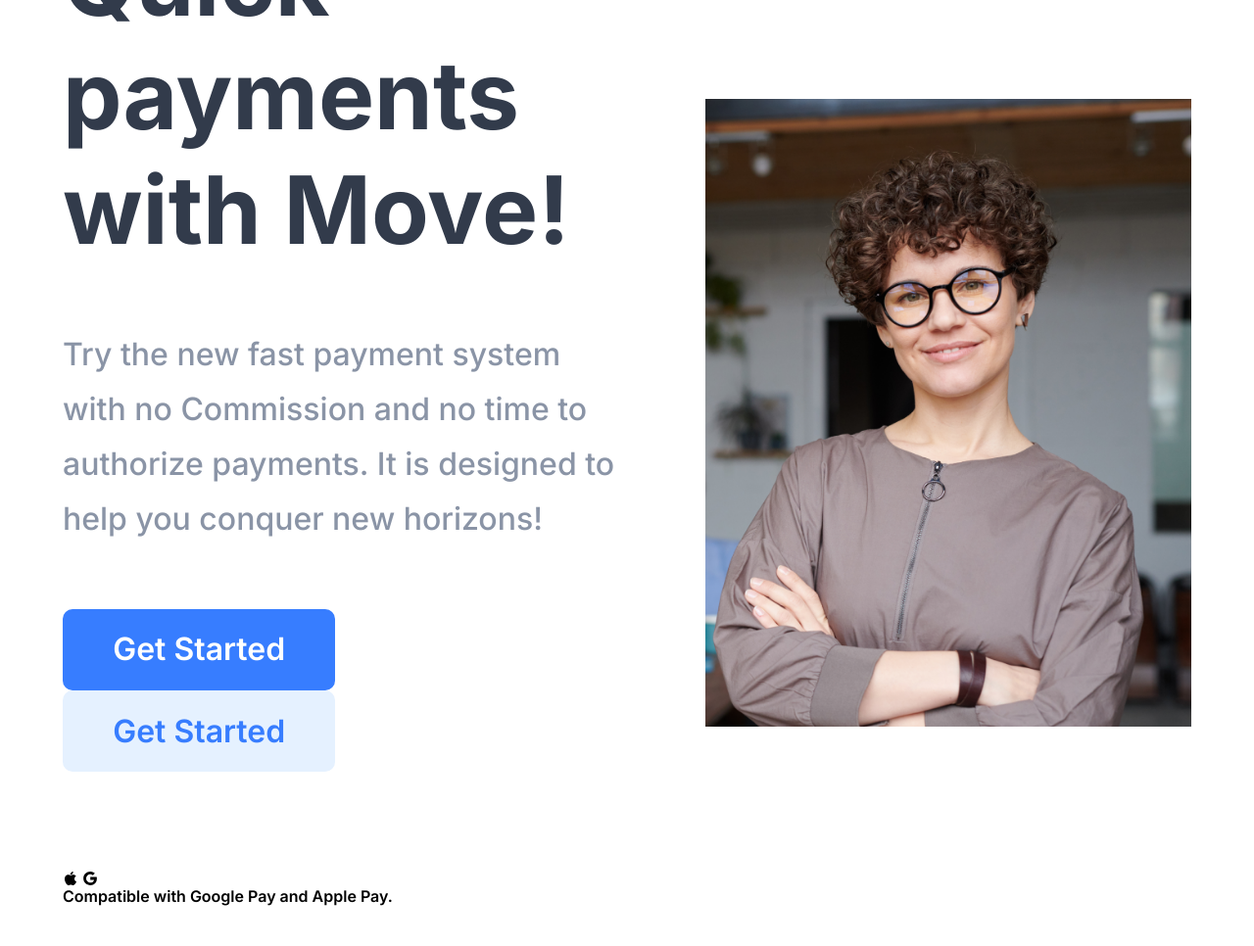
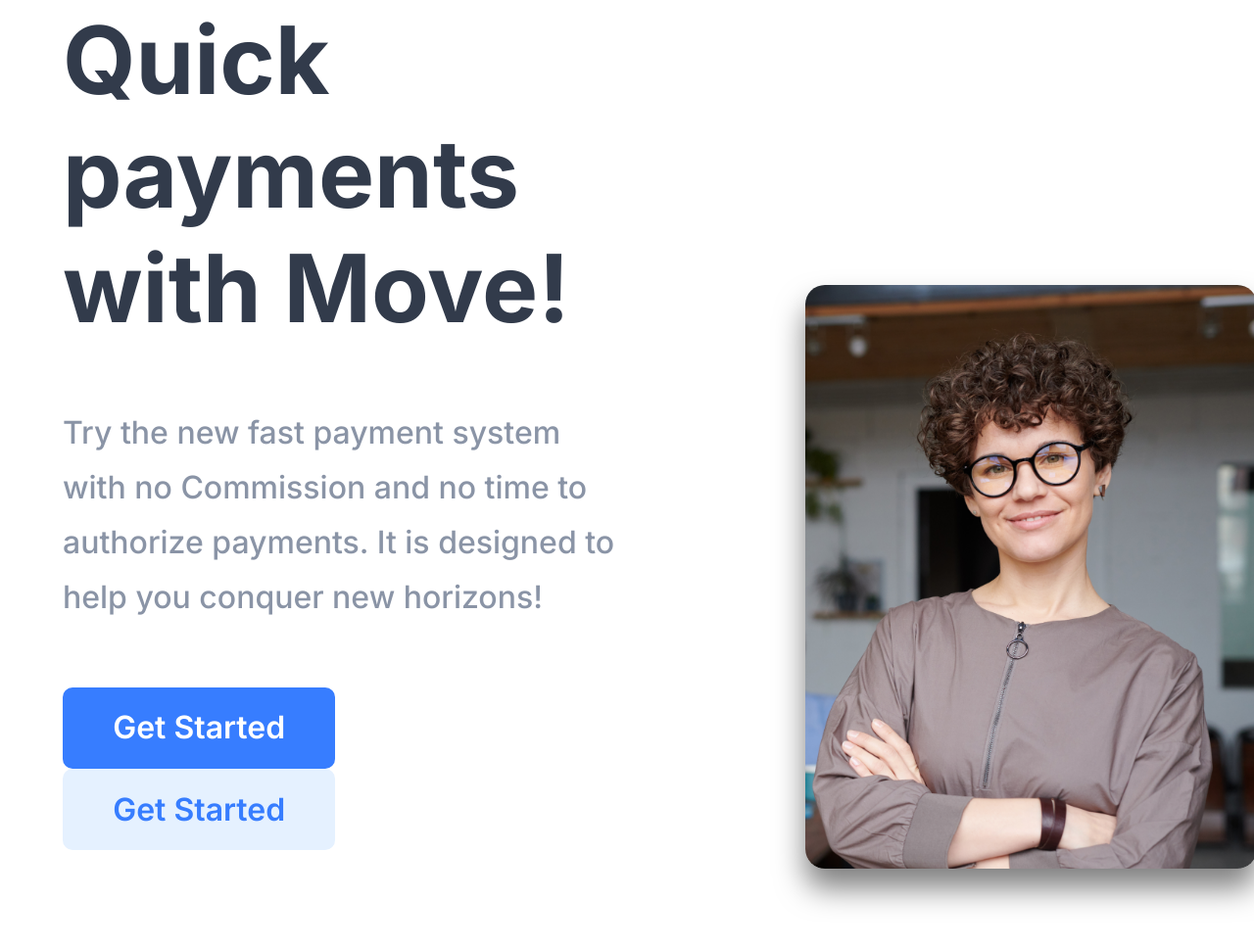
Before and after one commit to eshpulat/move-project, a plain HTML site: page index.html in a window 1280 px wide. Shown: the part 311-1277 px from the top of the page at 98% size. Before the commit the page ends 1236 px from the top, so only its background shows below. Drawn offline with nearby package versions, Linux system fonts and the light colour scheme.

Commit message:
Finish hero section

```diff
--- a/css/style.css
+++ b/css/style.css
@@ -30,7 +30,7 @@ body {
 }
 
 .logo {
-    height: 2.8rem;
+    /* height: 2.8rem; */
 }
 
 .nav-icon {
@@ -96,9 +96,12 @@ body {
 }
 
 .section-hero {
-    padding-top: 5rem;
+    margin-top: 10rem;
+    margin-bottom: 10rem;
+    /* padding-top: 12rem; */
     padding-left: 4rem;
     padding-right: 4rem;
+    background-color: #ffffff;
 }
 
 .hero-text {
@@ -111,14 +114,34 @@ body {
 }
 
 .hero-img-box {
-    flex: 1;
+    flex: 0 0 50%;
 }
+
+/* .hero-img-box::before {
+    content: "";
+    display: block;
+    background-color: #2dca8c;
+    position: absolute;
+    top: 50%;
+    left: 50%;
+} */
+
 .hero-text-box {
     flex: 0 0 50%;
 }
+
+/* .hero-dots-img {
+    position: absolute;
+    top: 100px;
+    left: 100px;
+} */
+
 .hero-img {
-    width: 100%;
-
+    width: 80%;
+    margin-left: 6.4rem;
+    border-radius: 20px;
+    box-shadow: 0 20px 30px 0 rgba(0, 0, 0, 0.5);
+    /* position: relative; */
     /* height: 100%; */
 }
 
@@ -163,3 +186,32 @@ body {
 
     cursor: pointer;
 }
+
+.hero-pay {
+    display: flex;
+    /* gap: 3rem; */
+    align-items: center;
+}
+
+.hero-icon {
+    margin-right: 3rem;
+    height: 3.2rem;
+    width: 3.2rem;
+    color: #b0b7c3;
+    background-color: #f5f6fa;
+    /* margin-bottom: 3.2rem; */
+    padding: 1.6rem;
+    border-radius: 50%;
+}
+
+.icon-text {
+    font-size: 1.8rem;
+    color: #b0b7c3;
+    line-height: 3rem;
+    font-weight: 500;
+    /* letter-spacing: 1.8px; */
+}
+
+/* ********************************* */
+/* SECTION FUTURED */
+/* ********************************* */
```
Also changed, not shown: img/Dots.png (added).
